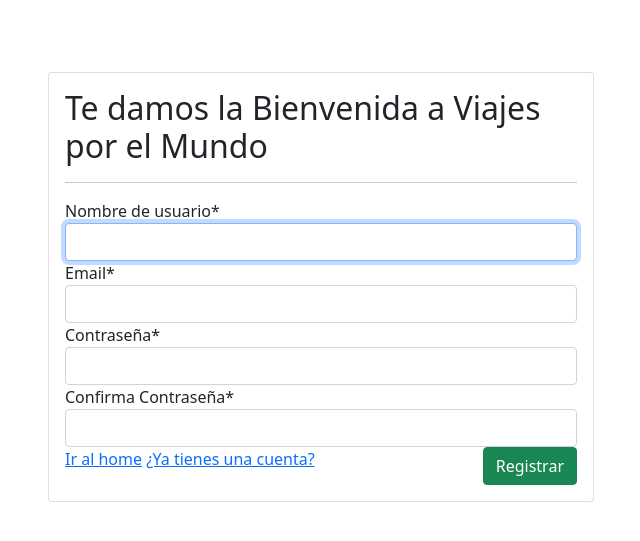
After one commit to Melanieperez0205/back_viajesmundo, a Django app: page /register/ in a window 1280 px wide. The commit adds this page. Shown: the top 541 px of the page, without its empty margins (319-959 px from the left). Run offline with Django 3.2, Linux system fonts and the light colour scheme; some libraries are stand-ins or nearby versions.

Commit message:
pidiendole a DIos que funcione

```diff
--- a/authAppExample/forms.py
+++ b/authAppExample/forms.py
@@ -1,8 +1,19 @@
 from django import forms
 from .models import Account
+from django.contrib.auth.forms import UserCreationForm
+from django.contrib.auth.models import User
 
 
 class InmuebleForm(forms.ModelForm):
     class Meta:
         model = Account
         fields = ('habitaciones', 'banios', 'alimentacion','valoracion','precio','descripcion','ubicacion','lastChangeDate','isAvailable')
+
+class UserRegisterForm(UserCreationForm):
+    email = forms.EmailField()
+    password1 = forms.CharField(label='Contraseña', widget=forms.PasswordInput)
+    password2 = forms.CharField(label='Confirma Contraseña', widget=forms.PasswordInput)
+    class Meta:
+        model = User
+        fields = ['username', 'email', 'password1', 'password2']
+        help_texts = {k:"" for k in fields }
--- a/authAppExample/templates/index.html
+++ b/authAppExample/templates/index.html
@@ -64,7 +64,7 @@ https://templatemo.com/tm-542-new-vision
                               </li class="nav-item">
                               {%else%}
                               <li class="nav-item">
-                                  <a class="nav-link tm-nav-link" href="services.html">Registro</a>
+                                  <a class="nav-link tm-nav-link" href="register">Registro</a>
                                 </li>
                               <li class="nav-item">
                                   <a class="nav-link tm-nav-link" href="accounts/login">Login</a>
--- /dev/null
+++ b/authAppExample/templates/registration/registro.html
@@ -0,0 +1,38 @@
+<!DOCTYPE html>
+<html lang="en">
+<head>
+    <meta charset="UTF-8">
+    <meta http-equiv="X-UA-Compatible" content="IE=edge">
+    <meta name="viewport" content="width=device-width, initial-scale=1.0">
+    <link href="https://cdn.jsdelivr.net/npm/bootstrap@5.1.3/dist/css/bootstrap.min.css" rel="stylesheet" integrity="sha384-1BmE4kWBq78iYhFldvKuhfTAU6auU8tT94WrHftjDbrCEXSU1oBoqyl2QvZ6jIW3" crossorigin="anonymous">
+    <title>Registro Usuario</title>
+</head>
+<body>
+{%load crispy_forms_tags %}
+    <div class="container">
+    <br>
+    <br>
+    <br>
+
+        <div class="row">
+            <div class="col-12 col-md-6 offset-md-3">
+
+                <div class="card">
+                    <div class="card-body">
+                        <h2>Te damos la Bienvenida a Viajes por el Mundo</h2>
+                        <hr>
+                        <form action="" method="post">
+                            {%csrf_token%}
+                            {{form|crispy}}
+                            <a href="{%url 'index' %}">Ir al home</a>
+                            <a href="{%url 'login' %}">¿Ya tienes una cuenta?</a>
+                            <input type="submit" value="Registrar"  class="btn btn-success float-end">
+                        </form>
+
+                    </div>
+                </div>
+            </div>
+        </div>
+    </div>
+</body>
+</html>
--- a/authAppExample/views/views.py
+++ b/authAppExample/views/views.py
@@ -1,6 +1,7 @@
 from django.shortcuts import render,redirect
 from authAppExample.models import Account
-from authAppExample.forms import InmuebleForm
+from authAppExample.forms import InmuebleForm, UserRegisterForm
+from django.contrib import messages
 
 def inicio(request):
     inmuebles = Account.objects.all()
@@ -54,3 +55,18 @@ def perfil(request):
         'inmuebles':inmuebles
     }
     return render(request,'perfil.html',contexto)
+
+
+def register(request):
+    if request.method == 'POST':
+	    form = UserRegisterForm(request.POST)
+	    if form.is_valid():
+		    form.save()
+		    username = form.cleaned_data['username']
+		    messages.success(request, f'Usuario {username} creado')
+		    return redirect('index')
+    else:
+		    form = UserRegisterForm()
+
+    context = { 'form' : form }
+    return render(request, 'registration/registro.html', context)
--- a/authProjectExample/settings.py
+++ b/authProjectExample/settings.py
@@ -110,9 +110,9 @@ WSGI_APPLICATION = 'authProjectExample.wsgi.application'
 DATABASES = {
     'default': {
         'ENGINE'   : 'django.db.backends.postgresql_psycopg2',
-        'NAME'     : 'estasies',
+        'NAME'     : 'ultima',
         'USER'     : 'postgres',
-        'PASSWORD' : '11032001',
+        'PASSWORD' : 'aK47vEGAS6@',
         'HOST'     : 'localhost',
         'PORT'     : '5432',
     }
--- a/authProjectExample/urls.py
+++ b/authProjectExample/urls.py
@@ -3,7 +3,7 @@ from django.contrib                 import admin
 from django.urls                    import path, include
 from authAppExample                 import views  as authAppViews
 from rest_framework_simplejwt.views import (TokenObtainPairView, TokenRefreshView)
-from authAppExample.views.views           import inicio, crearInmueble, editarInmueble,eliminarInmueble, perfil
+from authAppExample.views.views           import inicio, crearInmueble, editarInmueble,eliminarInmueble, perfil,register
 
 
 urlpatterns = [
@@ -25,4 +25,5 @@ urlpatterns = [
     path('eliminar_inmueble/<int:id>/',eliminarInmueble,name='eliminar_inmueble'),
     path('accounts/',include('django.contrib.auth.urls')),
     path('perfil/', perfil, name = 'perfil'),
+    path('register/', register, name='register'),
 ]
```
